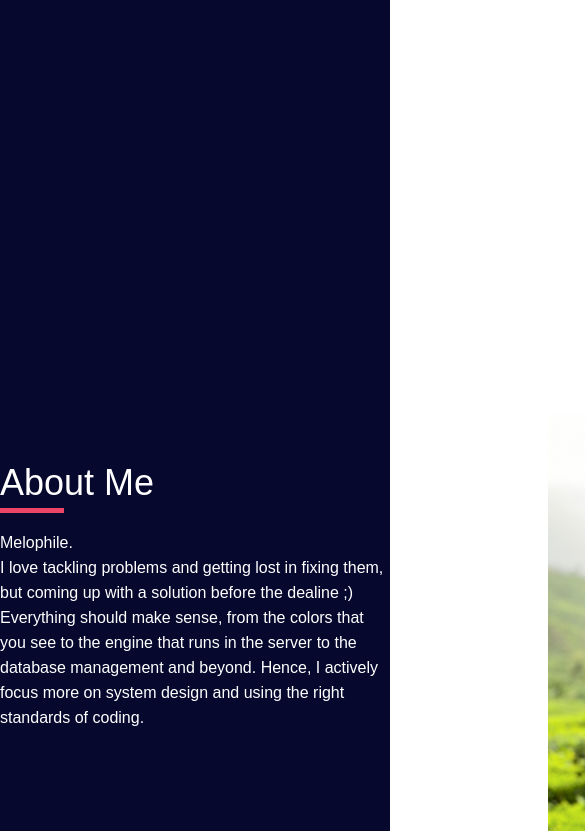
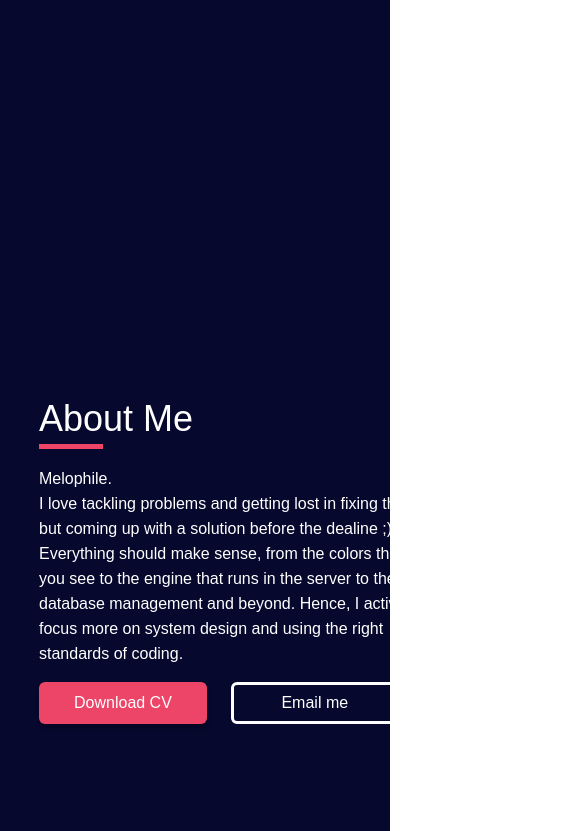
Before and after one commit to abhishek71994/gh-page-copy, a Gatsby site in the folder new-design/: page / in a window 390 px wide. Shown: the part 720-1551 px from the top of the page, 585 px wide, since content can reach past the window. Built offline with nearby package versions, Linux system fonts and the light colour scheme; Gatsby itself is replaced by a stand-in of ours.

Commit message:
added solid and ghost buttons, unresponsive about me

```diff
--- a/new-design/src/assets/scss/aboutMe.module.scss
+++ b/new-design/src/assets/scss/aboutMe.module.scss
@@ -3,7 +3,8 @@
 .aboutMeContainer {
   background-color: var(--black-russian);
   display: flex;
-  padding: 18.125rem 0;
+  justify-content: space-between;
+  padding: 14.125rem 10%;
 }
 
 .aboutMeLeftSection {
@@ -16,6 +17,14 @@
     margin-top: 1.625rem;
     width: 34.25rem;
 
+    .buttonSection {
+      display: flex;
+    }
+
+    .downloadCVButton {
+      margin-right: 1.5rem;
+    }
+
     >p {
       line-height: 1.5625rem;
 
@@ -24,5 +33,10 @@
       }
     }
   }
+}
 
+.aboutMeRightSection {
+  >img {
+    width: 100%;
+  }
 }
--- /dev/null
+++ b/new-design/src/assets/scss/ghostButton.module.scss
@@ -0,0 +1,18 @@
+.buttonContainer {
+  margin-top: 1rem;
+
+  >button {
+    border: 3px solid #FFFFFF;
+    background-color: transparent;
+    padding: .55rem 1rem;
+    border-radius: 6px;
+    min-width: 10.4913rem;
+
+    display: flex;
+    align-items: center;
+    justify-content: center;
+    font-weight: 500;
+    font-size: 1rem;
+    color: #FFFFFF;
+  }
+}
--- /dev/null
+++ b/new-design/src/assets/scss/solidButton.module.scss
@@ -0,0 +1,19 @@
+.buttonContainer {
+  margin-top: 1rem;
+
+  >button {
+    background: #ED4568;
+    border: transparent;
+    padding: .75rem 1rem;
+    box-shadow: 0px 4px 4px rgba(0, 0, 0, 0.25);
+    border-radius: 6px;
+    min-width: 10.4913rem;
+
+    display: flex;
+    align-items: center;
+    justify-content: center;
+    font-weight: 500;
+    font-size: 1rem;
+    color: #FFFFFF;
+  }
+}
--- a/new-design/src/components/ghostButton.js
+++ b/new-design/src/components/ghostButton.js
@@ -0,0 +1,12 @@
+import React from "react"
+import classnames from "classnames"
+
+import styles from "../assets/scss/ghostButton.module.scss"
+
+export default props => {
+  return (
+    <div className={classnames(styles.buttonContainer, props.className)}>
+      <button>{props.children}</button>
+    </div>
+  )
+}
--- a/new-design/src/components/solidButton.js
+++ b/new-design/src/components/solidButton.js
@@ -0,0 +1,12 @@
+import React from "react"
+import classnames from "classnames"
+
+import styles from "../assets/scss/solidButton.module.scss"
+
+export default props => {
+  return (
+    <div className={classnames(styles.buttonContainer, props.className)}>
+      <button>{props.children}</button>
+    </div>
+  )
+}
--- a/new-design/src/views/AboutMe.jsx
+++ b/new-design/src/views/AboutMe.jsx
@@ -2,6 +2,8 @@
 
 import HeaderText from "../components/headerText"
 import AboutMeImage from "../images/About-me-image.png"
+import SolidButton from "../components/solidButton"
+import GhostButton from "../components/ghostButton"
 
 import styles from "../assets/scss/aboutMe.module.scss"
 
@@ -13,6 +15,12 @@
         <div className={styles.aboutMeContent}>
           <p>{`Melophile. `}</p>
           <p>{`I love tackling problems and getting lost in fixing them, but coming up with a solution before the dealine ;) Everything should make sense, from the colors that you see to the engine that runs in the server to the database management and beyond. Hence, I actively focus more on system design and using the right standards of coding.`}</p>
+          <div className={styles.buttonSection}>
+            <SolidButton
+              className={styles.downloadCVButton}
+            >{`Download CV`}</SolidButton>
+            <GhostButton>{`Email me`}</GhostButton>
+          </div>
         </div>
       </div>
       <div className={styles.aboutMeRightSection}>
```
